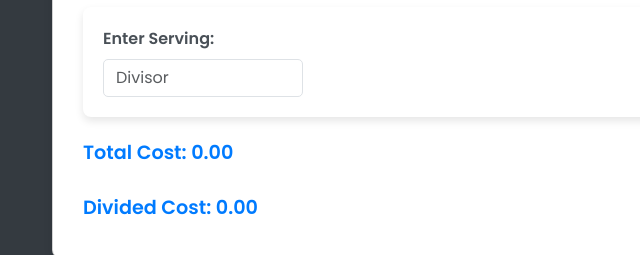
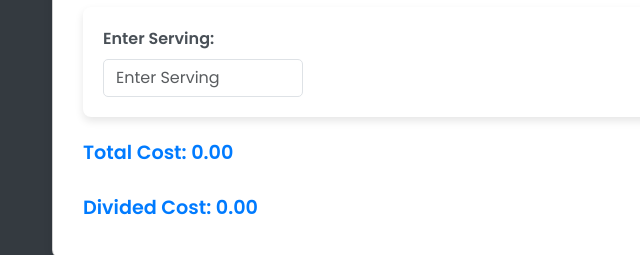
Before and after one commit to Fusbydev/costing, a plain HTML site: page index.html in a window 1280 px wide. Shown: the part 332-587 px from the top of the page, 0-640 px from the left. Drawn offline with nearby package versions, Linux system fonts and the light colour scheme.

Commit message:
Update index.html

```diff
--- a/index.html
+++ b/index.html
@@ -132,7 +132,7 @@
       <!-- Divisor Input -->
       <div class="divisor-input">
         <label for="divisor" class="form-label">Enter Serving:</label>
-        <input type="number" id="divisor" class="form-control" min="1" placeholder="Divisor">
+        <input type="number" id="divisor" class="form-control" min="1" placeholder="Enter Serving">
       </div>
 
       <h4 class="mt-4 total-cost">Total Cost: <span id="totalCost">0.00</span></h4>
```
